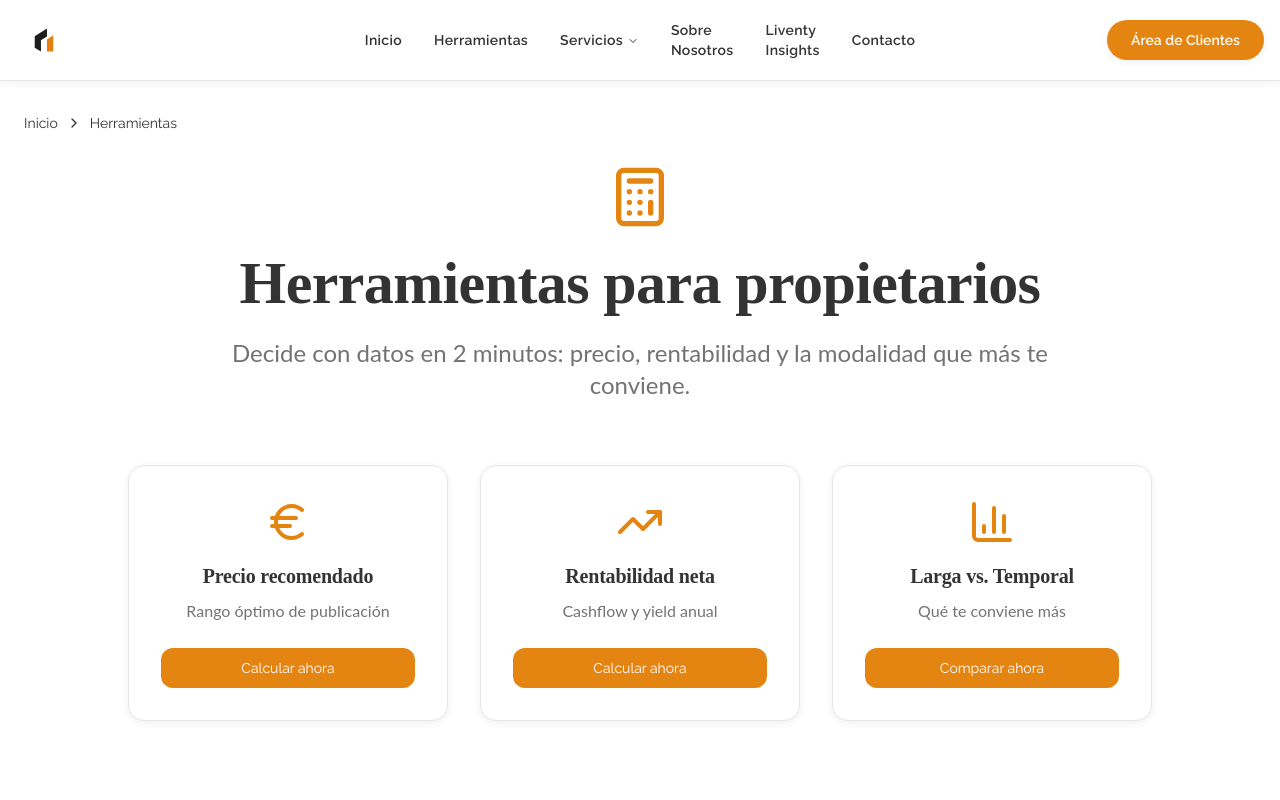
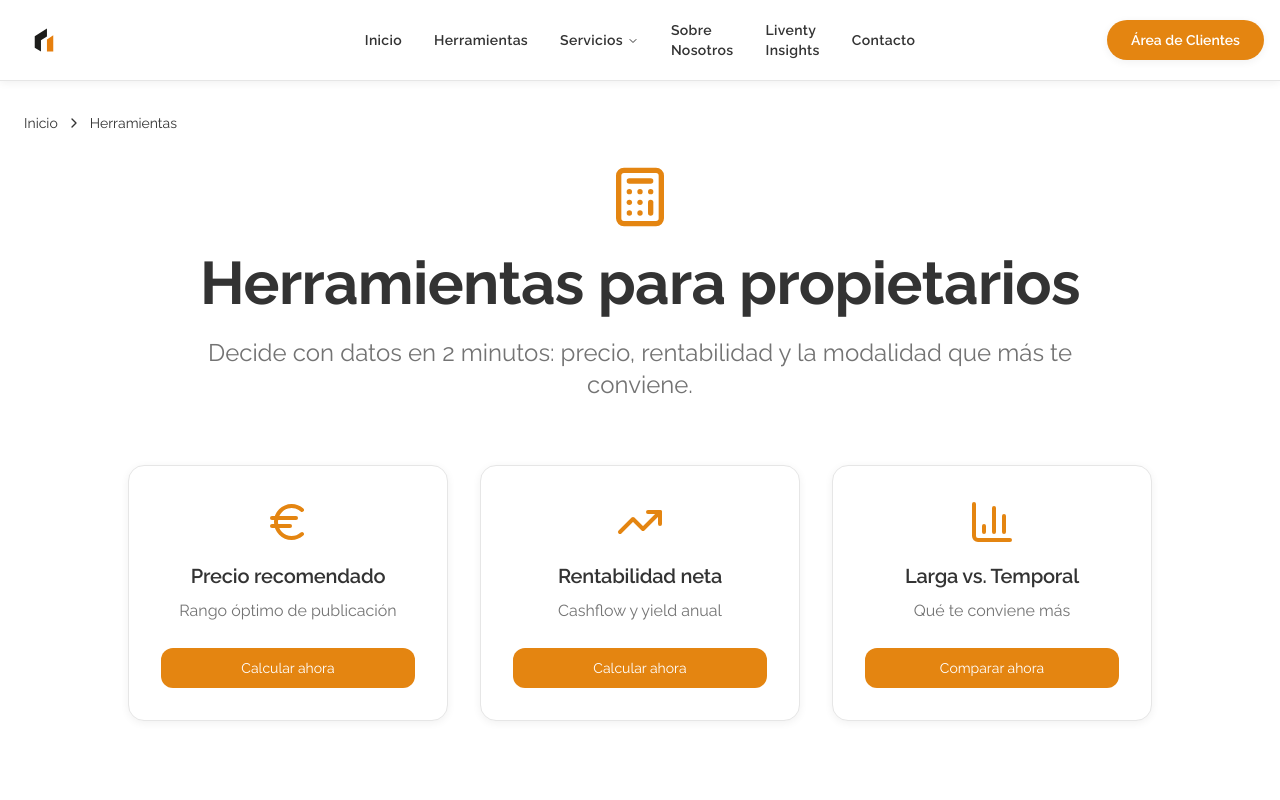
Before and after one commit to LiventyGestion/Liventy-gestion, a React (Vite) app: page /herramientas in a window 1280 px wide. Shown: the top 800 px of the page. Built offline with nearby package versions, Linux system fonts and the light colour scheme.

Commit message:
Fix: Apply consistent font to tools page

```diff
--- a/src/pages/Herramientas.tsx
+++ b/src/pages/Herramientas.tsx
@@ -292,10 +292,10 @@ const Herramientas = () => {
             <div className="flex justify-center mb-6">
               <Calculator className="h-16 w-16 text-primary" />
             </div>
-            <h1 className="text-4xl sm:text-5xl lg:text-6xl font-bold mb-6 font-['Montserrat']">
+            <h1 className="text-4xl sm:text-5xl lg:text-6xl font-bold mb-6">
               Herramientas para propietarios
             </h1>
-            <p className="text-xl sm:text-2xl text-muted-foreground leading-relaxed font-['Lato']">
+            <p className="text-xl sm:text-2xl text-muted-foreground leading-relaxed">
               Decide con datos en 2 minutos: precio, rentabilidad y la modalidad que más te conviene.
             </p>
           </div>
@@ -307,8 +307,8 @@ const Herramientas = () => {
             <Card className="text-center hover:shadow-lg transition-shadow">
               <CardContent className="p-8">
                 <Euro className="h-12 w-12 text-primary mx-auto mb-4" />
-                <h3 className="text-xl font-semibold mb-2 font-['Montserrat']">Precio recomendado</h3>
-                <p className="text-muted-foreground mb-6 font-['Lato']">
+                <h3 className="text-xl font-semibold mb-2">Precio recomendado</h3>
+                <p className="text-muted-foreground mb-6">
                   Rango óptimo de publicación
                 </p>
                 <Button
@@ -325,8 +325,8 @@ const Herramientas = () => {
             <Card className="text-center hover:shadow-lg transition-shadow">
               <CardContent className="p-8">
                 <TrendingUp className="h-12 w-12 text-primary mx-auto mb-4" />
-                <h3 className="text-xl font-semibold mb-2 font-['Montserrat']">Rentabilidad neta</h3>
-                <p className="text-muted-foreground mb-6 font-['Lato']">
+                <h3 className="text-xl font-semibold mb-2">Rentabilidad neta</h3>
+                <p className="text-muted-foreground mb-6">
                   Cashflow y yield anual
                 </p>
                 <Button
@@ -343,8 +343,8 @@ const Herramientas = () => {
             <Card className="text-center hover:shadow-lg transition-shadow">
               <CardContent className="p-8">
                 <BarChart3 className="h-12 w-12 text-primary mx-auto mb-4" />
-                <h3 className="text-xl font-semibold mb-2 font-['Montserrat']">Larga vs. Temporal</h3>
-                <p className="text-muted-foreground mb-6 font-['Lato']">
+                <h3 className="text-xl font-semibold mb-2">Larga vs. Temporal</h3>
+                <p className="text-muted-foreground mb-6">
                   Qué te conviene más
                 </p>
                 <Button
@@ -366,8 +366,8 @@ const Herramientas = () => {
           <section id="calc-precio" className="scroll-mt-24 mb-20">
             <div className="max-w-4xl mx-auto">
               <div className="text-center mb-12">
-                <h2 className="text-3xl font-bold mb-4 font-['Montserrat']">Calculadora de Precio</h2>
-                <p className="text-lg text-muted-foreground font-['Lato']">
+                <h2 className="text-3xl font-bold mb-4">Calculadora de Precio</h2>
+                <p className="text-lg text-muted-foreground">
                   Obtén el rango óptimo de precio para publicar tu propiedad
                 </p>
               </div>
@@ -525,8 +525,8 @@ const Herramientas = () => {
           <section id="calc-rentabilidad" className="scroll-mt-24 mb-20">
             <div className="max-w-4xl mx-auto">
               <div className="text-center mb-12">
-                <h2 className="text-3xl font-bold mb-4 font-['Montserrat']">Calculadora de Rentabilidad</h2>
-                <p className="text-lg text-muted-foreground font-['Lato']">
+                <h2 className="text-3xl font-bold mb-4">Calculadora de Rentabilidad</h2>
+                <p className="text-lg text-muted-foreground">
                   Analiza el cashflow mensual y yield anual de tu inversión
                 </p>
               </div>
@@ -655,8 +655,8 @@ const Herramientas = () => {
           <section id="calc-comparador" className="scroll-mt-24 mb-20">
             <div className="max-w-4xl mx-auto">
               <div className="text-center mb-12">
-                <h2 className="text-3xl font-bold mb-4 font-['Montserrat']">Comparador: Larga vs. Temporal</h2>
-                <p className="text-lg text-muted-foreground font-['Lato']">
+                <h2 className="text-3xl font-bold mb-4">Comparador: Larga vs. Temporal</h2>
+                <p className="text-lg text-muted-foreground">
                   Descubre qué modalidad de alquiler te conviene más
                 </p>
               </div>
@@ -812,7 +812,7 @@ const Herramientas = () => {
 
         {/* Enlaces internos */}
         <section className="text-center mb-12">
-          <h3 className="text-2xl font-bold mb-6 font-['Montserrat']">¿Necesitas más información?</h3>
+          <h3 className="text-2xl font-bold mb-6">¿Necesitas más información?</h3>
           <div className="flex flex-wrap justify-center gap-4">
             <Button variant="outline" asChild>
               <Link to="/propietarios">Servicios para propietarios</Link>
```
